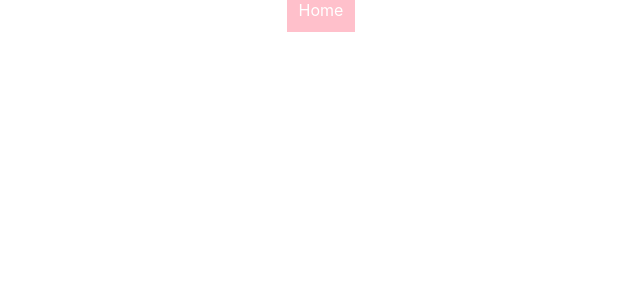
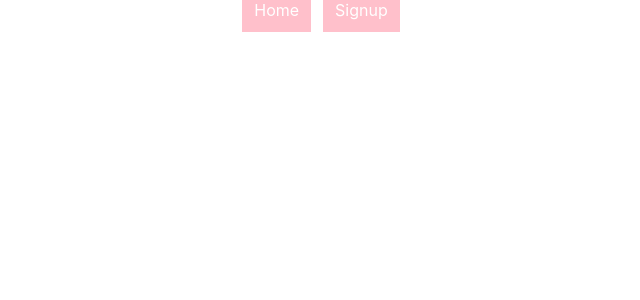
Before and after one commit to msenior526/phase5-project-frontend, a React (Create React App) app: page /signup in a window 1280 px wide. Shown: the top 300 px of the page, without its empty margins (319-959 px from the left). Built offline with nearby package versions, Linux system fonts and the light colour scheme.

Commit message:
Add navlink for signup to navbar and create form

```diff
--- a/src/components/Navbar.js
+++ b/src/components/Navbar.js
@@ -19,6 +19,11 @@ class Navbar extends React.Component {
                 exact
                 style={link}
                 >Home</NavLink>
+
+                <NavLink
+                to='/signup'
+                exact
+                style={link}>Signup</NavLink>
             </div>
         )
     }
--- a/src/components/Signup.js
+++ b/src/components/Signup.js
@@ -2,7 +2,15 @@ import React, { Component } from "react";
 
 class Signup extends Component{
     render() {
-        return <div></div>
+        return (
+            <div>
+                <form>
+                    <input name='username' type='text'/>
+                    <input name='email' type='email'/>
+                    <input name='password' type='password'/>
+                </form>
+            </div>
+        )
     }
 }
 
```
